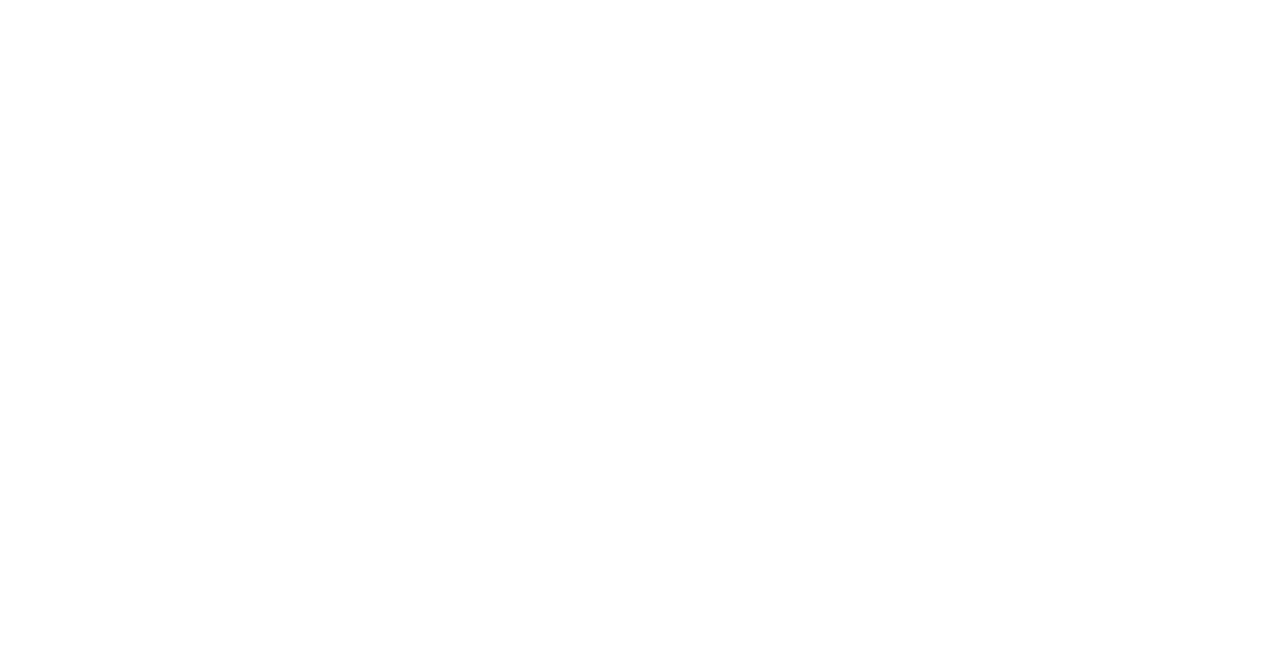
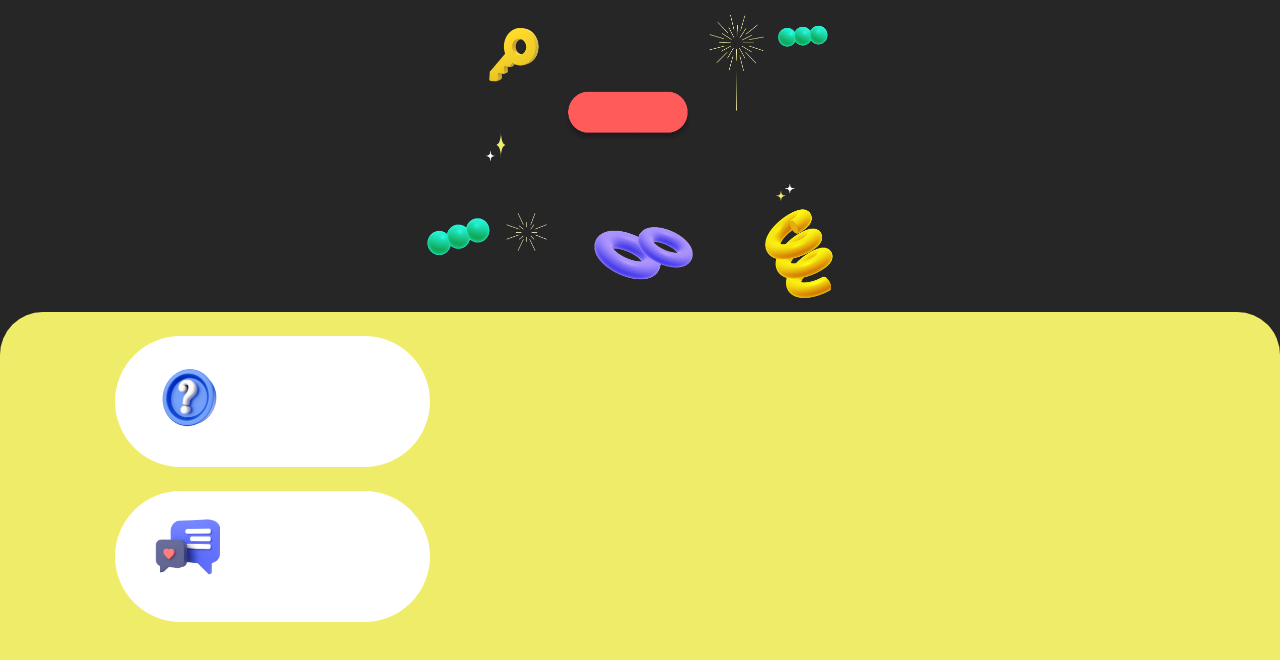
Before and after one commit to FAREWELL2023/FAREWELL_FE, a React (Create React App) app: page /complete in a window 1280 px wide. Before the commit this address had no page. Shown: the top 660 px of the page. Built offline with nearby package versions, Linux system fonts and the light colour scheme.

Commit message:
[add] CompleteQpage 생성

```diff
--- a/src/App.js
+++ b/src/App.js
@@ -2,28 +2,30 @@ import "./App.css";
 import { Routes, Route } from "react-router-dom";
 import LandingPage from "./pages/LandingPage";
 import FirstPage from "./pages/FirstPage";
-import MyListPage from './pages/MyListPage';
+import MyListPage from "./pages/MyListPage";
 import RegisterPage from "./pages/RegisterPage";
 import LoginPage from "./pages/LoginPage";
 import UserPage from "./pages/UserPage";
 import { createGlobalStyle } from "styled-components";
-import MyWritePage from './pages/MyWritePage';
+import MyWritePage from "./pages/MyWritePage";
 import MyViewPage from "./pages/MyViewPage";
+import CompleteQ from "./pages/CompleteQ";
 
 function App() {
   return (
     <>
-    <GlobalStyle />
-    <Routes>
-      <Route path='/' element={<LandingPage />}/>
-      <Route path='/first' element={<FirstPage />}/>
-      <Route path='/mylist' element={<MyListPage/>}/>
-      <Route path='/mywrite/:id' element={<MyWritePage/>}/>
-      <Route path='/myview/:id' element={<MyViewPage/>}/>
-      <Route path="/accounts/register" element={<RegisterPage />} />
-      <Route path="/accounts/auth" element={<LoginPage />} />
+      <GlobalStyle />
+      <Routes>
+        <Route path="/" element={<LandingPage />} />
+        <Route path="/first" element={<FirstPage />} />
+        <Route path="/mylist" element={<MyListPage />} />
+        <Route path="/mywrite/:id" element={<MyWritePage />} />
+        <Route path="/myview/:id" element={<MyViewPage />} />
+        <Route path="/accounts/register" element={<RegisterPage />} />
+        <Route path="/accounts/auth" element={<LoginPage />} />
         <Route path="/user" element={<UserPage />} />
-     </Routes>
+        <Route path="/complete" element={<CompleteQ />} />
+      </Routes>
     </>
   );
 }
--- /dev/null
+++ b/src/pages/CompleteQ.jsx
@@ -0,0 +1,110 @@
+import React from 'react';
+import styled from 'styled-components';
+import { useNavigate } from "react-router-dom";
+
+import img_group from '../images/3dicon/complete_group.png';
+import question from '../images/3dicon/question.png';
+import comments from '../images/3dicon/comments.png';
+
+const Wrapper = styled.div`
+    background-color: #262626;
+    width: 100vw;
+    height: 100vh;
+    align-items: center;
+    text-align: center;
+    overflow-x: hidden;
+    padding-bottom: 0px;
+    position:relative;
+`
+const Title=styled.div`
+    position:absolute;
+    color:#FFFFFF;
+    font-size:24px;
+    font-weight:bold;
+    left: 25vw;
+    top: 190px;
+`
+const ContentBox=styled.div`
+    position: relative;
+    width: 100vw;
+    height: 614px;
+    top: -1vh;
+    border-radius: 42.87px 42.87px 0px 0px ;
+    background-color: #EFEC69;
+/*     align-items:center;
+    text-align:center; */
+`
+const SelectBox=styled.div`
+    display:flex;
+    position: relative;
+    width:314.4px;
+    height:131px;
+    border-radius:92.89px;
+    background-color:#FFFFFF;
+    color: black;
+    margin-bottom: 3vh;
+    margin-left: 9vw;
+    box shadow: 20px 20px grey;
+/*     box-shadow: 20px grey;
+    spread-radius: 5px; */
+`
+const BoxIcon=styled.img`
+    width:65px;
+    height:65px;
+    padding-top: 3vh;
+    margin-left:40px;
+`
+
+const Content=styled.div`
+    padding-top: 3vh;
+    margin-left:15px;
+`
+
+const ContentTitle = styled.div`
+    color: #000000;
+    font-size: 1rem;
+    font-weight:700;
+    margin-top: 10px;
+`
+const ContentTxt = styled.div`
+    color: #000000;
+    font-size: 0.8rem;
+    margin-top: 10px;
+`
+
+const CompleteQ = () => {
+    const navigate = useNavigate();
+    return (
+        <div>
+            <Wrapper>
+            <img src={img_group} style={{ width:"440px", height:"300px", margin:"15px -15px 0px"}}/>
+            <Title></Title>
+            <ContentBox>
+                <br/>
+            <SelectBox>
+                <BoxIcon src={question} style={{width:"89px", height:"75px", margin:"0px 30px"}}/>
+
+                <Content>
+                <ContentTitle onClick={() => {
+                navigate('/'); // 추가 질문 페이지로 이동
+            }}></ContentTitle>
+                <ContentTxt></ContentTxt>
+                </Content>
+            </SelectBox>
+            <SelectBox>
+                <BoxIcon src={comments}/>
+                <Content onClick={() => {
+                navigate('/'); // 남의 회고록 페이지로 이동
+            }}>
+                <ContentTitle></ContentTitle>
+                <ContentTxt></ContentTxt>
+                </Content>
+            </SelectBox>
+            </ContentBox>
+            </Wrapper>
+
+        </div>
+    );
+};
+
+export default CompleteQ;
--- a/src/pages/RegisterPage.jsx
+++ b/src/pages/RegisterPage.jsx
@@ -14,7 +14,6 @@ const Wrapper = styled.div`
     overflow-x: hidden;
     padding-bottom: 200px;
 `
-
 const Logo = styled.div`
     margin-top: -15px;
 `
@@ -88,6 +87,7 @@ function RegisterPage(props){
     const [emailMessage, setEmailMessage]=useState('');
     const [passwordMessage, setPasswordMessage]=useState('');
     const [confirmPwdMessage, setConfirmPwdMessage]=useState('');
+
 
     /* 유효성 검사 위한 세팅 */
     const [isName, setIsName]=useState(false);
```
Also changed, not shown: src/images/3dicon/complete_group.png (added), src/images/3dicon/question.png (added).
